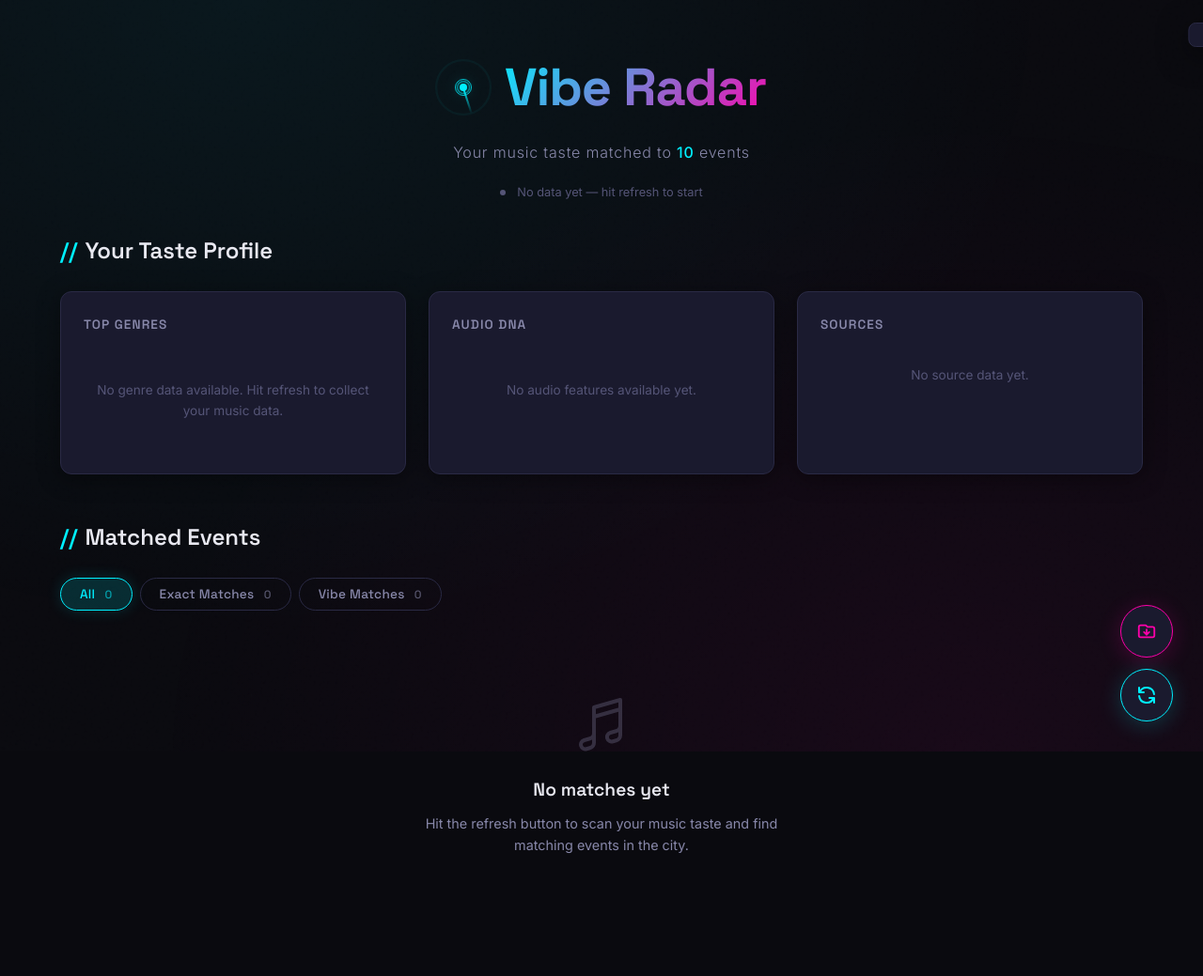
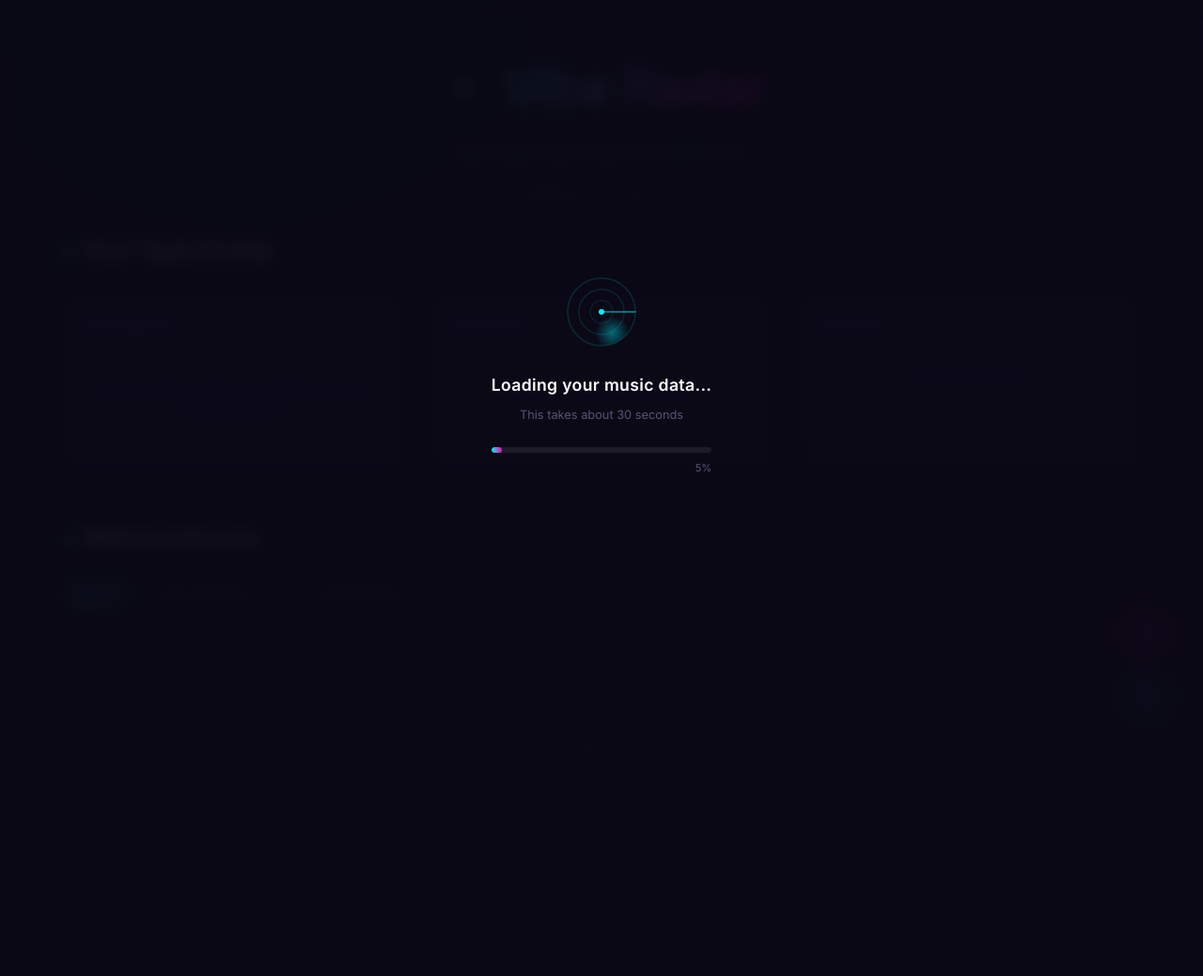
Before and after one commit to marvin-schumann/vibe-radar, a FastAPI app: template src/web/templates/index.html in a window 1280 px wide. Shown: the whole page at 94% size. After the commit the page ends 502 px from the top, so only its background shows below. Run offline with FastAPI, Linux system fonts and the light colour scheme; the template is opened without the code that fills it: most values are stand-ins (such as "Sample title", 1, 10 or a date in 2020); data that the repository does not hold is empty; parts of the project's set-up code (start-up, migrations or seed data) failed here and were passed over.

Commit message:
Add pipeline progress overlay and fix event loop blocking
- Remove time.sleep() from Spotify _api_call — 429s now skip immediately
  instead of blocking FastAPI's async event loop (this was causing white screen)
- Add pipeline_status to user cache: {step, detail, progress} updated at
  each pipeline stage (Spotify connect → fetch artists → SoundCloud →
  events → matching → done)
- New GET /api/pipeline-status endpoint for frontend to poll
- Full-screen progress overlay with animated radar sweep, step name,
  detail text, and gradient progress bar (polls every 1.5s)
- Refresh button now shows overlay instead of inline spinner

Co-Authored-By: Claude Opus 4.6 <noreply@anthropic.com>

```diff
--- a/src/api/main.py
+++ b/src/api/main.py
@@ -104,8 +104,13 @@ def _user_cache(user_id: str) -> dict[str, Any]:
             "matches": [],
             "last_refresh": None,
             "refreshing": False,
+            "pipeline_status": None,  # {"step": str, "detail": str, "progress": int}
         }
     return _user_caches[user_id]
+
+
+def _set_status(cache: dict, step: str, detail: str, progress: int) -> None:
+    cache["pipeline_status"] = {"step": step, "detail": detail, "progress": progress}
 
 
 def _load_snapshot_data() -> bool:
@@ -177,6 +182,7 @@ async def _run_pipeline(user_id: str | None = None) -> None:
         return
 
     cache["refreshing"] = True
+    cache["pipeline_status"] = None
     logger.info("Starting Vibe Radar pipeline (user={})", user_id or "anon")
 
     # -- 1. Collect user artists from music sources --
@@ -196,6 +202,7 @@ async def _run_pipeline(user_id: str | None = None) -> None:
         # Spotify
         spotify_acct = acct_map.get("spotify")
         if spotify_acct and spotify_acct.get("access_token"):
+            _set_status(cache, "Connecting to Spotify", "Authenticating...", 5)
             try:
                 cache_handler = _SupabaseCacheHandler(user_id)
                 spotify = SpotifyCollector.from_tokens(
@@ -203,8 +210,10 @@ async def _run_pipeline(user_id: str | None = None) -> None:
                     refresh_token=spotify_acct.get("refresh_token"),
                     cache_handler=cache_handler,
                 )
+                _set_status(cache, "Fetching Spotify artists", "Loading your top artists...", 15)
                 spotify_artists = await spotify.collect_artists()
                 all_artists.extend(spotify_artists)
+                _set_status(cache, "Spotify done", f"{len(spotify_artists):,} artists loaded", 45)
                 logger.info("Spotify: {} artists for user {}", len(spotify_artists), user_id)
             except Exception as exc:
                 logger.warning("Spotify collection failed for user {}: {}", user_id, exc)
@@ -213,28 +222,34 @@ async def _run_pipeline(user_id: str | None = None) -> None:
         sc_acct = acct_map.get("soundcloud")
         sc_username = sc_acct.get("username") if sc_acct else None
         if sc_username:
+            _set_status(cache, "Fetching SoundCloud artists", f"Scanning @{sc_username}...", 50)
             try:
                 soundcloud = SoundCloudCollector(username=sc_username)
                 sc_artists = await soundcloud.collect_artists()
                 all_artists.extend(sc_artists)
+                _set_status(cache, "SoundCloud done", f"{len(sc_artists):,} artists loaded", 60)
                 logger.info("SoundCloud: {} artists for user {}", len(sc_artists), user_id)
             except Exception as exc:
                 logger.warning("SoundCloud collection failed for user {}: {}", user_id, exc)
     else:
         # --- Anonymous / single-user: use local cache / env vars ---
+        _set_status(cache, "Connecting to Spotify", "Authenticating...", 5)
         try:
             spotify = SpotifyCollector()
             spotify_artists = await spotify.collect_artists()
             all_artists.extend(spotify_artists)
+            _set_status(cache, "Spotify done", f"{len(spotify_artists):,} artists loaded", 45)
             logger.info("Spotify: {} artists collected", len(spotify_artists))
         except Exception as exc:
             logger.warning("Spotify collection failed: {}", exc)
 
         try:
             if settings.soundcloud_username:
+                _set_status(cache, "Fetching SoundCloud artists", "Scanning SoundCloud...", 50)
                 soundcloud = SoundCloudCollector()
                 sc_artists = await soundcloud.collect_artists()
                 all_artists.extend(sc_artists)
+                _set_status(cache, "SoundCloud done", f"{len(sc_artists):,} artists loaded", 60)
                 logger.info("SoundCloud: {} artists collected", len(sc_artists))
         except Exception as exc:
             logger.warning("SoundCloud collection failed: {}", exc)
@@ -245,13 +260,16 @@ async def _run_pipeline(user_id: str | None = None) -> None:
         cache["matches"] = []
         cache["last_refresh"] = datetime.now(tz=timezone.utc).isoformat()
         cache["refreshing"] = False
+        cache["pipeline_status"] = None
         return
 
     # -- 2. Build taste profile --
+    _set_status(cache, "Building taste profile", f"Analysing {len(all_artists):,} artists...", 65)
     taste_profile = build_taste_profile(all_artists)
     cache["taste_profile"] = taste_profile
 
     # -- 3. Collect events from all sources --
+    _set_status(cache, "Scanning events in Madrid", "Checking Resident Advisor, Songkick...", 70)
     days = settings.days_ahead
     all_events = []
 
@@ -278,6 +296,7 @@ async def _run_pipeline(user_id: str | None = None) -> None:
             logger.info("{}: {} events collected", source_name, len(result))
 
     logger.info("Total events collected: {}", len(all_events))
+    _set_status(cache, "Finding your matches", f"{len(all_events)} events — matching against your artists...", 85)
 
     # -- 4. Run exact matching --
     exact_matcher = ExactMatcher()
@@ -305,6 +324,7 @@ async def _run_pipeline(user_id: str | None = None) -> None:
     cache["matches"] = all_matches
     cache["last_refresh"] = datetime.now(tz=timezone.utc).isoformat()
     cache["refreshing"] = False
+    cache["pipeline_status"] = None
 
     logger.info(
         "Pipeline complete: {} total matches ({} exact, {} vibe)",
@@ -610,6 +630,19 @@ async def get_events(
             "last_refresh": _cache.get("last_refresh"),
         }
     )
+
+
+@app.get("/api/pipeline-status")
+async def pipeline_status(user=Depends(get_session_user)) -> JSONResponse:
+    """Return current pipeline status for the loading overlay."""
+    if not user:
+        return JSONResponse({"running": False, "status": None})
+    cache = _user_cache(user["id"])
+    return JSONResponse({
+        "running": bool(cache.get("refreshing")),
+        "status": cache.get("pipeline_status"),
+        "last_refresh": cache.get("last_refresh"),
+    })
 
 
 @app.get("/api/refresh")
--- a/src/web/templates/index.html
+++ b/src/web/templates/index.html
@@ -733,6 +733,42 @@
     <div class="grain-overlay"></div>
 
     <!-- ================================================================
+         PIPELINE PROGRESS OVERLAY
+    ================================================================ -->
+    <div id="pipelineOverlay" style="display:none; position:fixed; inset:0; background:rgba(10,8,21,0.92); backdrop-filter:blur(8px); z-index:1000; display:none; align-items:center; justify-content:center; flex-direction:column; gap:2rem;">
+        <div style="text-align:center; max-width:400px; padding:2rem;">
+            <!-- Animated radar -->
+            <div style="position:relative; width:80px; height:80px; margin:0 auto 1.5rem;">
+                <svg viewBox="0 0 80 80" style="width:80px;height:80px;position:absolute;top:0;left:0;">
+                    <circle cx="40" cy="40" r="36" fill="none" stroke="rgba(0,240,255,0.15)" stroke-width="1.5"/>
+                    <circle cx="40" cy="40" r="24" fill="none" stroke="rgba(0,240,255,0.12)" stroke-width="1.5"/>
+                    <circle cx="40" cy="40" r="12" fill="none" stroke="rgba(0,240,255,0.10)" stroke-width="1.5"/>
+                    <line x1="40" y1="40" x2="76" y2="40" stroke="rgba(0,240,255,0.6)" stroke-width="1.5" stroke-linecap="round"/>
+                    <circle cx="40" cy="40" r="3" fill="#00f0ff"/>
+                </svg>
+                <svg viewBox="0 0 80 80" style="width:80px;height:80px;position:absolute;top:0;left:0;animation:radar-sweep 2s linear infinite;">
+                    <defs>
+                        <radialGradient id="sweepGrad" cx="50%" cy="50%" r="50%">
+                            <stop offset="0%" stop-color="#00f0ff" stop-opacity="0.4"/>
+                            <stop offset="100%" stop-color="#00f0ff" stop-opacity="0"/>
+                        </radialGradient>
+                    </defs>
+                    <path d="M40,40 L76,40 A36,36 0 0,0 40,4 Z" fill="url(#sweepGrad)"/>
+                </svg>
+            </div>
+
+            <div id="overlayStep" style="font-size:1.1rem; font-weight:600; color:#fff; margin-bottom:0.5rem; letter-spacing:0.02em;">Connecting...</div>
+            <div id="overlayDetail" style="font-size:0.8rem; color:var(--text-muted); margin-bottom:1.5rem; min-height:1.2em;"></div>
+
+            <!-- Progress bar -->
+            <div style="background:rgba(255,255,255,0.08); border-radius:8px; height:6px; overflow:hidden; width:100%;">
+                <div id="overlayProgressBar" style="height:100%; border-radius:8px; background:linear-gradient(90deg,var(--cyan),var(--magenta)); transition:width 0.6s ease; width:5%;"></div>
+            </div>
+            <div id="overlayPercent" style="font-size:0.7rem; color:var(--text-muted); margin-top:0.5rem; text-align:right;">5%</div>
+        </div>
+    </div>
+
+    <!-- ================================================================
          HEADER
          ================================================================ -->
     <header>
@@ -1330,22 +1366,17 @@
             if (btn.classList.contains('spinning')) return;
 
             btn.classList.add('spinning');
-            updateStatus('Refreshing data...', true);
-            showToast('Scanning your music taste and matching events...', 'info', 5000);
+            showOverlay('Starting refresh...', 'Connecting to your music sources...', 5);
+            startStatusPolling();
 
             try {
                 const resp = await fetch('/api/refresh');
                 const data = await resp.json();
-
-                if (data.status === 'ok') {
-                    showToast('Data refreshed successfully!', 'success');
-                    await Promise.all([loadTasteProfile(), loadEvents()]);
-                } else if (data.status === 'already_running') {
+                if (data.status === 'already_running') {
                     showToast('A refresh is already in progress...', 'info');
-                } else {
-                    showToast('Refresh failed: ' + (data.message || 'Unknown error'), 'error', 5000);
                 }
             } catch (err) {
+                hideOverlay();
                 showToast('Network error during refresh', 'error');
                 console.error('Refresh failed:', err);
             } finally {
@@ -1378,29 +1409,79 @@
         // ============================================================
         // Initialise
         // ============================================================
-        document.addEventListener('DOMContentLoaded', () => {
+        // ============================================================
+        // Pipeline progress overlay
+        // ============================================================
+        const overlay = document.getElementById('pipelineOverlay');
+        const overlayStep = document.getElementById('overlayStep');
+        const overlayDetail = document.getElementById('overlayDetail');
+        const overlayBar = document.getElementById('overlayProgressBar');
+        const overlayPercent = document.getElementById('overlayPercent');
+
+        function showOverlay(step, detail, progress) {
+            overlay.style.display = 'flex';
+            overlayStep.textContent = step || 'Loading...';
+            overlayDetail.textContent = detail || '';
+            const pct = Math.max(5, progress || 5);
+            overlayBar.style.width = pct + '%';
+            overlayPercent.textContent = pct + '%';
+        }
+
+        function hideOverlay() {
+            overlay.style.display = 'none';
+        }
+
+        let statusPoll = null;
+
+        async function startStatusPolling() {
+            if (statusPoll) return;
+            statusPoll = setInterval(async () => {
+                try {
+                    const r = await fetch('/api/pipeline-status');
+                    const d = await r.json();
+                    if (d.running && d.status) {
+                        showOverlay(d.status.step, d.status.detail, d.status.progress);
+                    } else if (!d.running && d.last_refresh) {
+                        clearInterval(statusPoll);
+                        statusPoll = null;
+                        // Animate to 100% briefly, then hide and reload data
+                        showOverlay('Done!', 'Your matches are ready.', 100);
+                        setTimeout(async () => {
+                            hideOverlay();
+                            await Promise.all([loadTasteProfile(), loadEvents()]);
+                        }, 800);
+                    }
+                } catch (e) { /* ignore */ }
+            }, 1500);
+        }
+
+        document.addEventListener('DOMContentLoaded', async () => {
             checkAuthParams();
-            Promise.all([loadTasteProfile(), loadEvents()]).then(() => {
-                // If the backend pipeline is still running (no data yet),
-                // poll every 5s until it completes.
-                if (allMatches.length === 0) {
-                    const poll = setInterval(async () => {
-                        const r = await fetch('/api/events?match_type=all&days_ahead=365');
-                        const d = await r.json();
-                        if (d.last_refresh) {
-                            clearInterval(poll);
-                            allMatches = d.matches || [];
-                            updateCounts();
-                            renderEvents(currentFilter);
-                            const total = allMatches.length;
-                            const dt = new Date(d.last_refresh);
-                            updateStatus(`${total} matches found \u00b7 Last refresh: ${dt.toLocaleTimeString('en-GB', { hour: '2-digit', minute: '2-digit' })}`, true);
-                            await loadTasteProfile();
-                        }
-                    }, 5000);
+
+            // Check if pipeline is already running on page load
+            try {
+                const r = await fetch('/api/pipeline-status');
+                const d = await r.json();
+                if (d.running) {
+                    showOverlay(
+                        d.status ? d.status.step : 'Loading your music data...',
+                        d.status ? d.status.detail : 'This takes about 30 seconds',
+                        d.status ? d.status.progress : 5,
+                    );
+                    startStatusPolling();
+                    return; // Don't load data yet — wait for pipeline to finish
                 }
-            });
+            } catch (e) { /* ignore, just load normally */ }
+
+            await Promise.all([loadTasteProfile(), loadEvents()]);
+
+            // If still no data, pipeline may not have started yet — poll
+            if (allMatches.length === 0) {
+                showOverlay('Loading your music data...', 'This takes about 30 seconds', 5);
+                startStatusPolling();
+            }
         });
+
     </script>
 </body>
 </html>
```
Also changed, not shown: src/collectors/spotify.py (+17 -39 lines).
